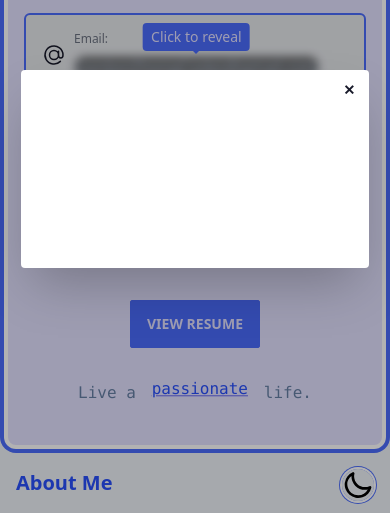
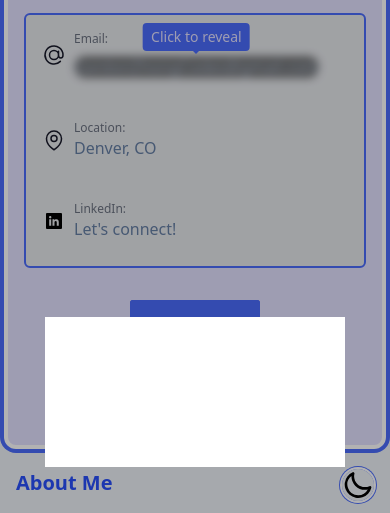
Before and after one commit to gordonpls/portfolio, a React (Create React App) app: page / in a window 390 px wide. Both pictures are taken after a click on the button "VIEW RESUME". Shown: the part 253-766 px from the top of the page. Built offline with nearby package versions, Linux system fonts and the light colour scheme.

Commit message:
one more step to fixing modal on mobile

```diff
--- a/src/components/ProfileCard.js
+++ b/src/components/ProfileCard.js
@@ -25,9 +25,12 @@ const ProfileCard = () => {
                     {/* Open the modal using ID.showModal() method */}
                     <button className="btn btn-primary uppercase" onClick={() => window.resume_modal.showModal()}>View Resume</button>
                     <dialog id="resume_modal" className="modal">
-                        <form method="dialog" className="modal-box max-h-none max-w-none h-fit w-fit md:h-[50vw] md:w-[60vw] overflow-auto">
+                        <form method="dialog" className="modal-box max-h-none max-w-none h-fit w-fit md:h-[50vw] md:w-[60vw] overflow-auto invisible md:visible">
                             <button className="btn btn-sm btn-circle btn-ghost absolute right-1 top-1">✕</button>
                             <iframe src={resume} height="100%" width="100%" allowFullScreen={true}></iframe>
+                        </form>
+                        <form method="dialog" className="max-h-none max-w-none overflow-auto visible md:invisible">
+                            <iframe src={resume} allowFullScreen={true}></iframe>
                         </form>
                         <form method="dialog" className="modal-backdrop">
                             <button>close</button>
```
